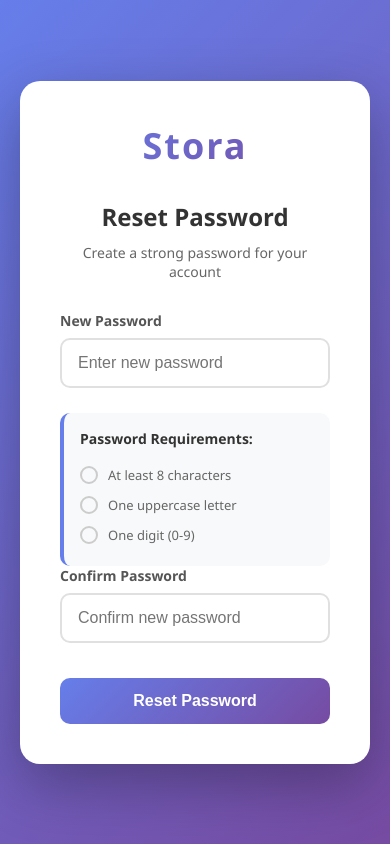
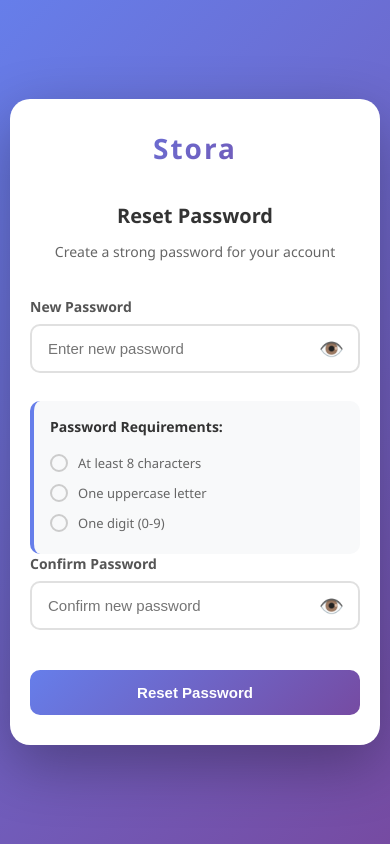
Before and after one commit to Gamalaldin-I/Reset_password_api, a plain HTML site: page index.html in a window 390 px wide. Drawn offline with Linux system fonts and the light colour scheme.

Commit message:
Update index.html

```diff
--- a/index.html
+++ b/index.html
@@ -32,7 +32,7 @@
 
     .logo {
       text-align: center;
-      margin-bottom: 30px;
+      margin-bottom: 35px;
     }
 
     .logo h1 {
@@ -47,7 +47,7 @@
 
     h2 {
       color: #333;
-      margin-bottom: 10px;
+      margin-bottom: 12px;
       font-size: 24px;
       text-align: center;
     }
@@ -55,13 +55,18 @@
     .subtitle {
       color: #666;
       text-align: center;
-      margin-bottom: 30px;
+      margin-bottom: 35px;
       font-size: 14px;
+      line-height: 1.5;
     }
 
     .input-group {
-      margin-bottom: 25px;
+      margin-bottom: 28px;
       position: relative;
+    }
+
+    .input-group:last-of-type {
+      margin-bottom: 30px;
     }
 
     label {
@@ -72,14 +77,34 @@
       margin-bottom: 8px;
     }
 
+    .password-wrapper {
+      position: relative;
+      display: flex;
+      align-items: center;
+    }
+
     input {
       width: 100%;
-      padding: 14px 16px;
+      padding: 14px 50px 14px 16px;
       font-size: 16px;
       border: 2px solid #e0e0e0;
       border-radius: 10px;
       transition: all 0.3s ease;
       outline: none;
+    }
+
+    .eye-icon {
+      position: absolute;
+      right: 16px;
+      cursor: pointer;
+      color: #999;
+      transition: color 0.3s ease;
+      user-select: none;
+      font-size: 20px;
+    }
+
+    .eye-icon:hover {
+      color: #667eea;
     }
 
     input:focus {
@@ -204,6 +229,47 @@
     .shake {
       animation: shake 0.3s ease;
     }
+
+    /* Responsive Design */
+    @media (max-width: 480px) {
+      body {
+        padding: 10px;
+      }
+
+      .container {
+        padding: 30px 20px;
+      }
+
+      .logo h1 {
+        font-size: 28px;
+      }
+
+      h2 {
+        font-size: 20px;
+      }
+
+      input, button {
+        font-size: 15px;
+      }
+    }
+
+    @media (max-width: 360px) {
+      .container {
+        padding: 25px 15px;
+      }
+
+      .logo h1 {
+        font-size: 24px;
+      }
+
+      .requirements {
+        padding: 12px;
+      }
+
+      .requirement {
+        font-size: 12px;
+      }
+    }
   </style>
 </head>
 <body>
@@ -218,7 +284,10 @@
     <form id="resetForm">
       <div class="input-group">
         <label for="newPassword">New Password</label>
-        <input type="password" id="newPassword" placeholder="Enter new password" required />
+        <div class="password-wrapper">
+          <input type="password" id="newPassword" placeholder="Enter new password" required />
+          <span class="eye-icon" id="toggleNewPassword">👁️</span>
+        </div>
       </div>
 
       <div class="requirements">
@@ -239,7 +308,10 @@
 
       <div class="input-group">
         <label for="confirmPassword">Confirm Password</label>
-        <input type="password" id="confirmPassword" placeholder="Confirm new password" required />
+        <div class="password-wrapper">
+          <input type="password" id="confirmPassword" placeholder="Confirm new password" required />
+          <span class="eye-icon" id="toggleConfirmPassword">👁️</span>
+        </div>
         <div class="match-indicator" id="matchIndicator"></div>
       </div>
 
@@ -259,6 +331,21 @@
     const confirmPasswordInput = document.getElementById('confirmPassword');
     const submitBtn = document.getElementById('submitBtn');
     const matchIndicator = document.getElementById('matchIndicator');
+    const toggleNewPassword = document.getElementById('toggleNewPassword');
+    const toggleConfirmPassword = document.getElementById('toggleConfirmPassword');
+
+    // Toggle password visibility
+    toggleNewPassword.addEventListener('click', function() {
+      const type = newPasswordInput.type === 'password' ? 'text' : 'password';
+      newPasswordInput.type = type;
+      this.textContent = type === 'password' ? '👁️' : '🙈';
+    });
+
+    toggleConfirmPassword.addEventListener('click', function() {
+      const type = confirmPasswordInput.type === 'password' ? 'text' : 'password';
+      confirmPasswordInput.type = type;
+      this.textContent = type === 'password' ? '👁️' : '🙈';
+    });
 
     const requirements = {
       length: { element: document.getElementById('req-length'), test: (pw) => pw.length >= 8 },
```
